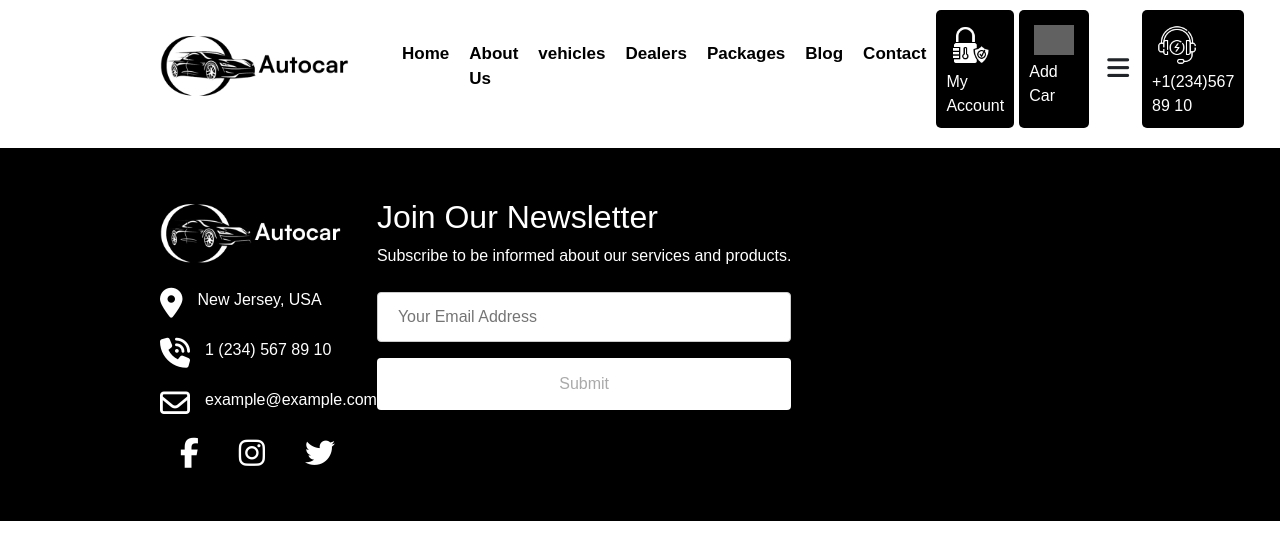
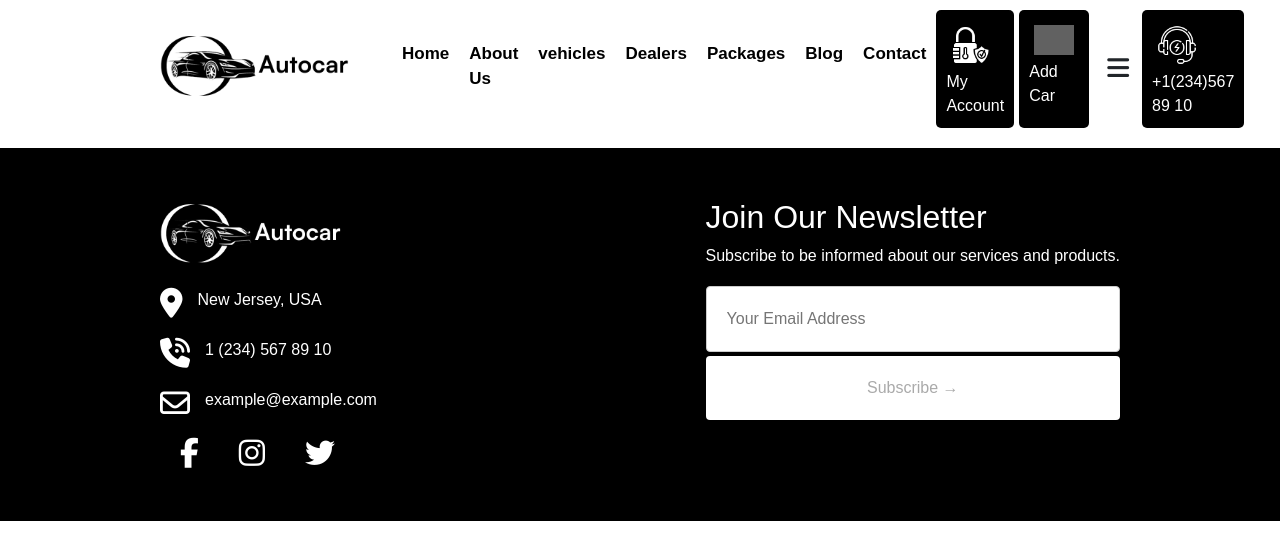
Before and after one commit to fedeloxe/proj-html-vuejs, a Vue app: page / in a window 1280 px wide. Shown: the top 560 px of the page. Built offline with nearby package versions, Linux system fonts and the light colour scheme; grey boxes are pictures that could not be loaded; a web font is replaced by a local one.

Commit message:
structure footer done

```diff
--- a/src/components/AppFooter.vue
+++ b/src/components/AppFooter.vue
@@ -1,5 +1,16 @@
 <script>
 export default {
+    data() {
+        return {
+            link: [
+                'My Account',
+                'Checkout',
+                'Cart',
+                'Packages',
+                'Add Car',
+            ]
+        }
+    }
 
 }
 </script>
@@ -30,10 +41,9 @@ export default {
                 <h2> Join Our Newsletter </h2>
                 <p> Subscribe to be informed about our services and products.</p>
                 <input type="" placeholder="Your Email Address" class="text">
-                <input type="submit" value="Submit" class="submit">
+                <input type="submit" value="Subscribe &rarr;" class="submit">
+            </div>
 
-
-            </div>
         </div>
 
     </footer>
@@ -52,6 +62,7 @@ footer {
         margin: 20px auto;
         padding: 50px 0;
         display: flex;
+        justify-content: space-between;
 
         .socials {
             color: white;
@@ -87,8 +98,8 @@ footer {
             width: 100%;
             background-color: $white;
             color: $grey;
-            padding: 14px 20px;
-            margin: 8px 0;
+            padding: 20px 20px;
+            margin: 2px 0;
             border: none;
             border-radius: 4px;
             cursor: pointer;
@@ -96,8 +107,8 @@ footer {
 
         .text {
             width: 100%;
-            padding: 12px 20px;
-            margin: 8px 0;
+            padding: 20px 20px;
+            margin: 2px 0;
             display: inline-block;
             border: 1px solid #ccc;
             border-radius: 4px;
--- a/src/components/AppNav.vue
+++ b/src/components/AppNav.vue
@@ -8,7 +8,7 @@ export default {
 }
 </script>
 <template>
-    <div nav-bar>
+    <div class="nav-bar">
         <ul>
             <li v-for="(item, index) in nav" :key="index">
                 <a href="">{{ item }}</a>
```
Also changed, not shown: src/components/AppLiFooter.vue (added, +23 -0 lines).
